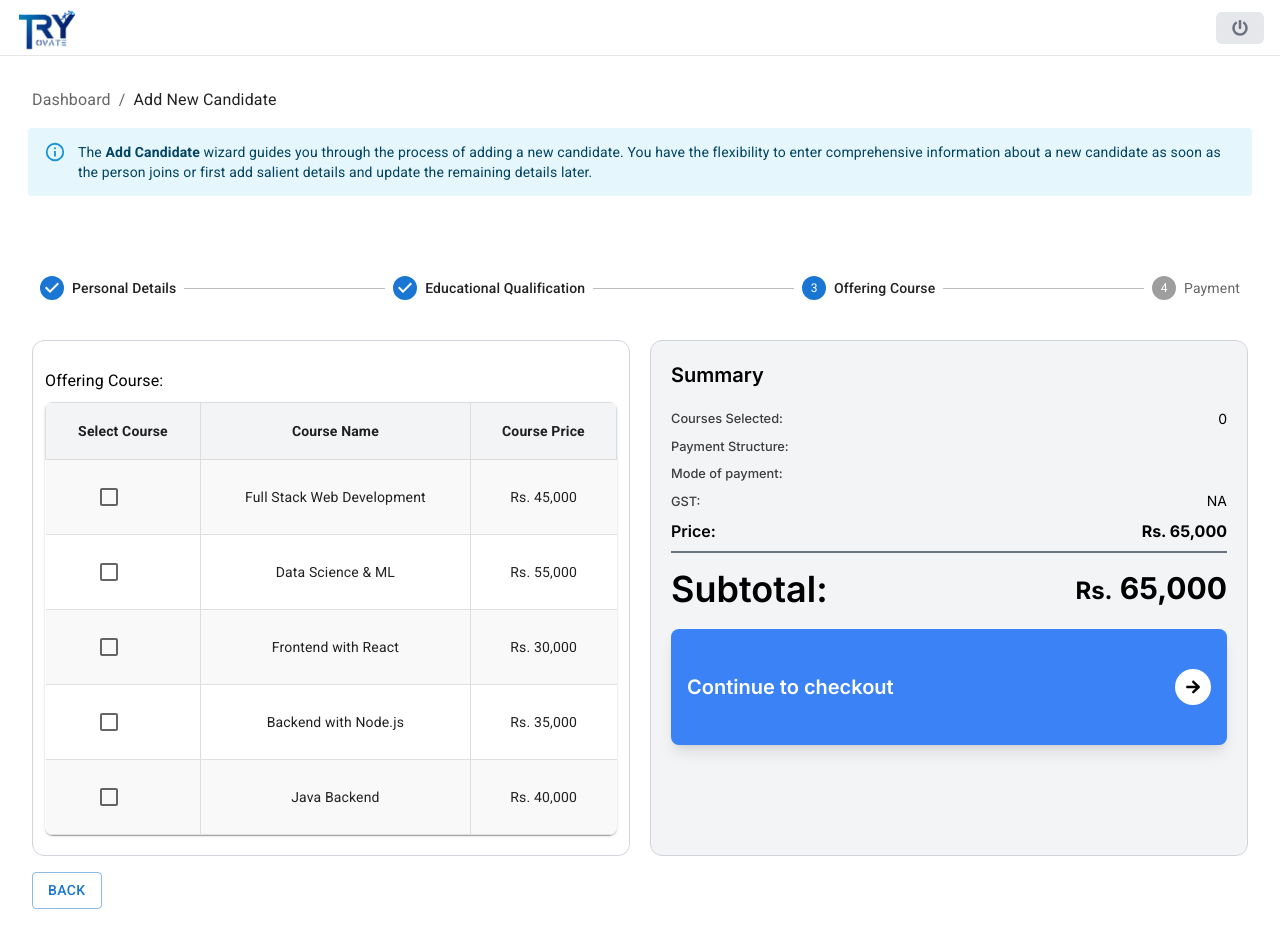
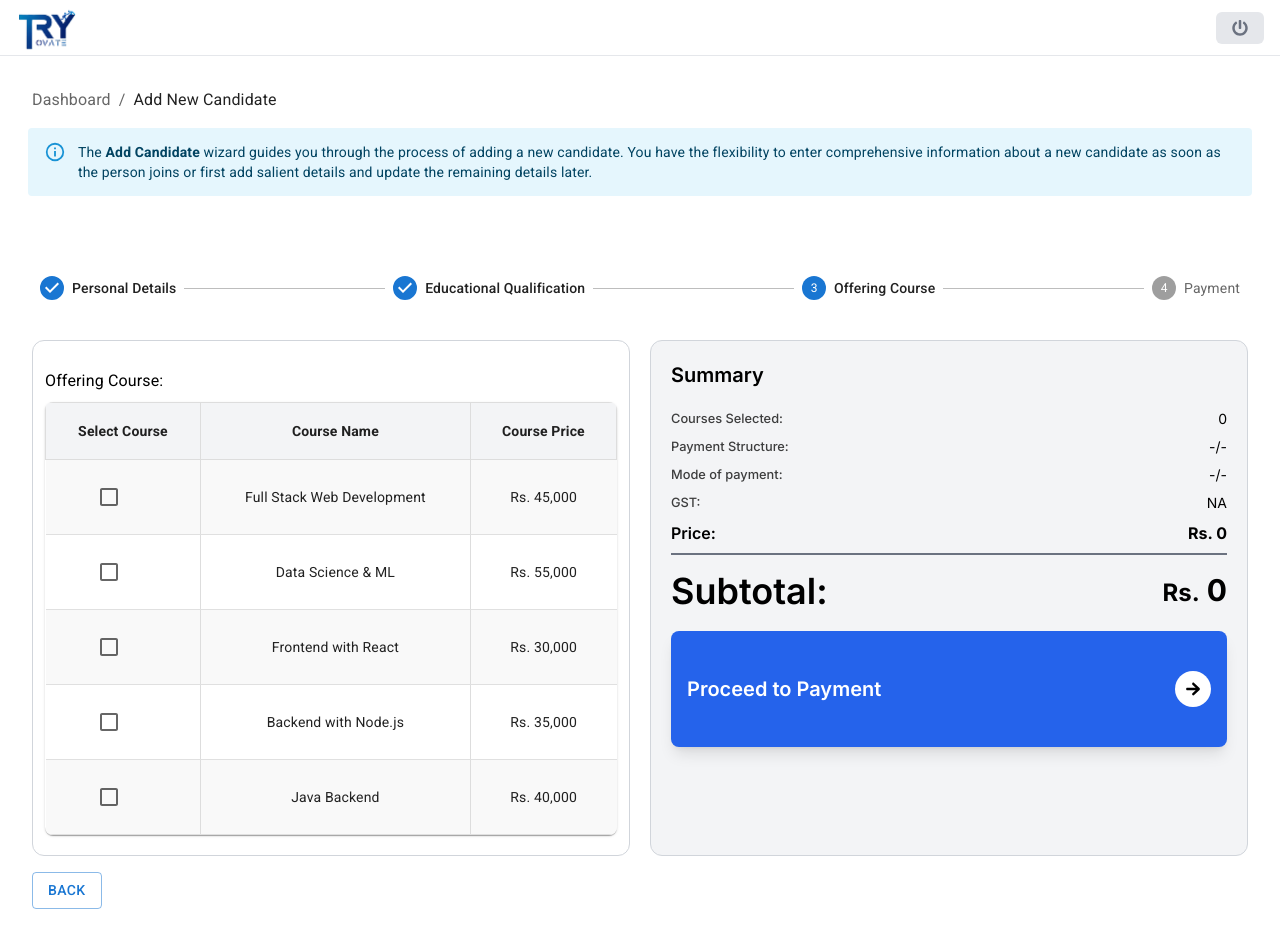
Before and after one commit to trysoltryovate/tryovate_app, a React (Vite) app: page /dashboard/candidates/add-candidate in a window 1280 px wide. Built offline with nearby package versions, Linux system fonts and the light colour scheme.

Commit message:
style: fixed some ui in form

```diff
--- a/src/components/AddCandForm.jsx
+++ b/src/components/AddCandForm.jsx
@@ -119,6 +119,22 @@ export default function AddCandForm() {
 
   const handleBack = () => {
     setActiveStep((prevActiveStep) => prevActiveStep - 1);
+  };
+
+  const calculateTotalPrice = () => {
+    const selectedCourses = formData.selectedCourse;
+    let total = 0;
+
+    selectedCourses.forEach((courseName) => {
+      const course = coursesList.find(
+        (course) => course.courseName === courseName,
+      );
+      if (course) {
+        total += course.coursePrice;
+      }
+    });
+
+    return total;
   };
 
   const handleCheckboxChange = (event) => {
@@ -460,13 +476,17 @@ export default function AddCandForm() {
                   <small className="font-medium opacity-75">
                     Payment Structure:
                   </small>
-                  <p className="text-sm">{formData?.paymentType}</p>
+                  <p className="text-sm">
+                    {formData?.paymentType ? formData?.paymentType : "-/-"}
+                  </p>
                 </span>
                 <span className="inline-flex w-full items-center justify-between">
                   <small className="font-medium opacity-75">
                     Mode of payment:
                   </small>
-                  <p className="text-sm">{formData?.paymentMode}</p>
+                  <p className="text-sm">
+                    {formData?.paymentMode ? formData?.paymentMode : "-/-"}
+                  </p>
                 </span>
                 <span className="inline-flex w-full items-center justify-between">
                   <small className="font-medium opacity-75">GST:</small>
@@ -478,7 +498,7 @@ export default function AddCandForm() {
                 <div className="inline-flex w-full items-center justify-between">
                   <p className="text-md font-semibold">Price:</p>
 
-                  <strong>Rs. {formatPrice(65000)}</strong>
+                  <strong>Rs. {formatPrice(calculateTotalPrice())}</strong>
                 </div>
 
                 <div className="h-[2px] w-full bg-gray-500" aria-hidden></div>
@@ -489,16 +509,16 @@ export default function AddCandForm() {
                   </p>
 
                   <strong className="text-2xl md:text-3xl">
-                    <small>Rs.</small> {formatPrice(65000)}
+                    <small>Rs.</small> {formatPrice(calculateTotalPrice())}
                   </strong>
                 </div>
 
                 <div
                   onClick={handleNext}
-                  className="mt-3 flex w-full cursor-pointer items-center justify-between rounded-lg bg-blue-500 p-3 py-10 text-white shadow-lg transition-colors duration-200 ease-in hover:bg-blue-600 md:px-4"
+                  className="mt-3 flex w-full cursor-pointer items-center justify-between rounded-lg bg-blue-600 p-3 py-10 text-white shadow-lg transition-colors duration-200 ease-in hover:bg-blue-500 md:px-4"
                 >
                   <p className="text-lg font-semibold md:text-xl">
-                    Continue to checkout
+                    Proceed to Payment
                   </p>
 
                   <span className="block w-max rounded-full bg-white p-2 text-xl text-black">
```
